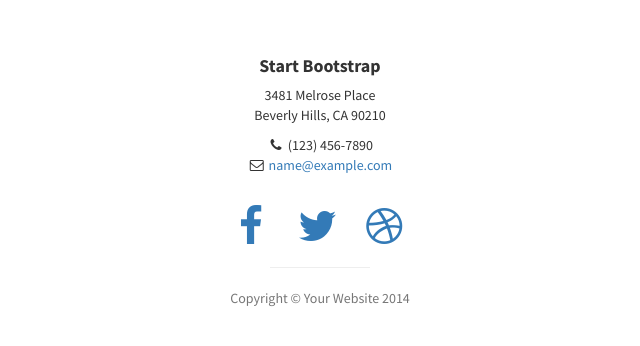
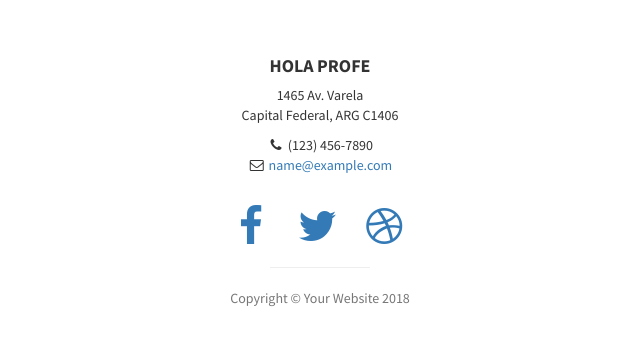
Before and after one commit to JuanPeiffer/Roller-Infinit, a plain HTML site: page index.html in a window 1280 px wide. Shown: the part 3517-3863 px from the top of the page, 320-960 px from the left. Drawn offline with Linux system fonts and the light colour scheme.

Commit message:
Update index.html

```diff
--- a/index.html
+++ b/index.html
@@ -233,10 +233,10 @@
         <div class="container">
             <div class="row">
                 <div class="col-lg-10 col-lg-offset-1 text-center">
-                    <h4><strong>Start Bootstrap</strong>
+                    <h4><strong>HOLA PROFE</strong>
                     </h4>
-                    <p>3481 Melrose Place
-                        <br>Beverly Hills, CA 90210</p>
+                    <p>1465 Av. Varela
+                        <br>Capital Federal, ARG C1406</p>
                     <ul class="list-unstyled">
                         <li><i class="fa fa-phone fa-fw"></i> (123) 456-7890</li>
                         <li><i class="fa fa-envelope-o fa-fw"></i> <a href="mailto:name@example.com">name@example.com</a>
@@ -255,7 +255,7 @@
                         </li>
                     </ul>
                     <hr class="small">
-                    <p class="text-muted">Copyright &copy; Your Website 2014</p>
+                    <p class="text-muted">Copyright &copy; Your Website 2018</p>
                 </div>
             </div>
         </div>
```
